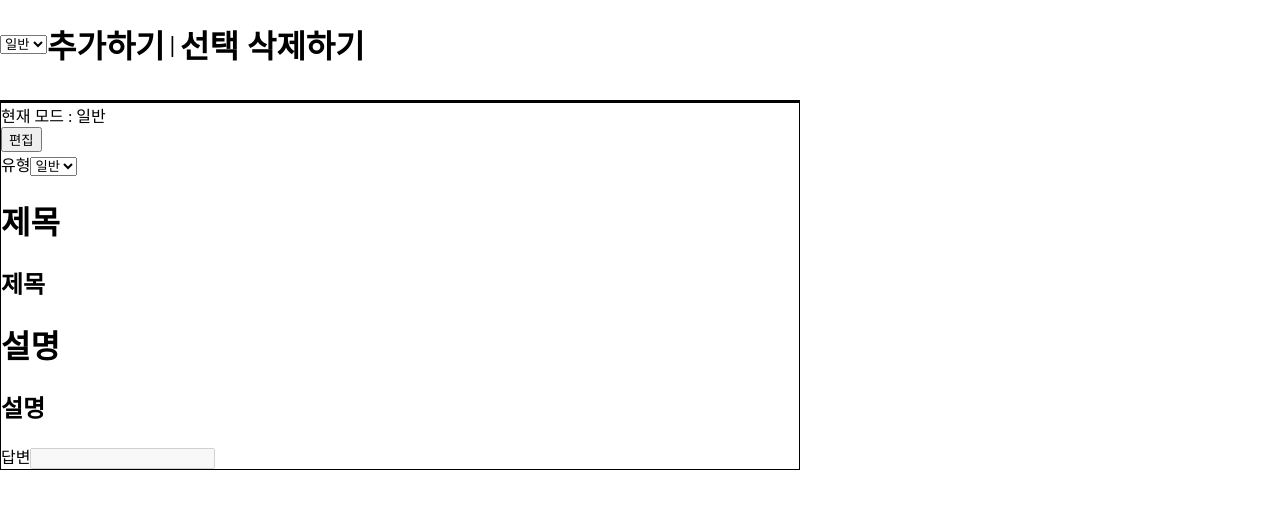
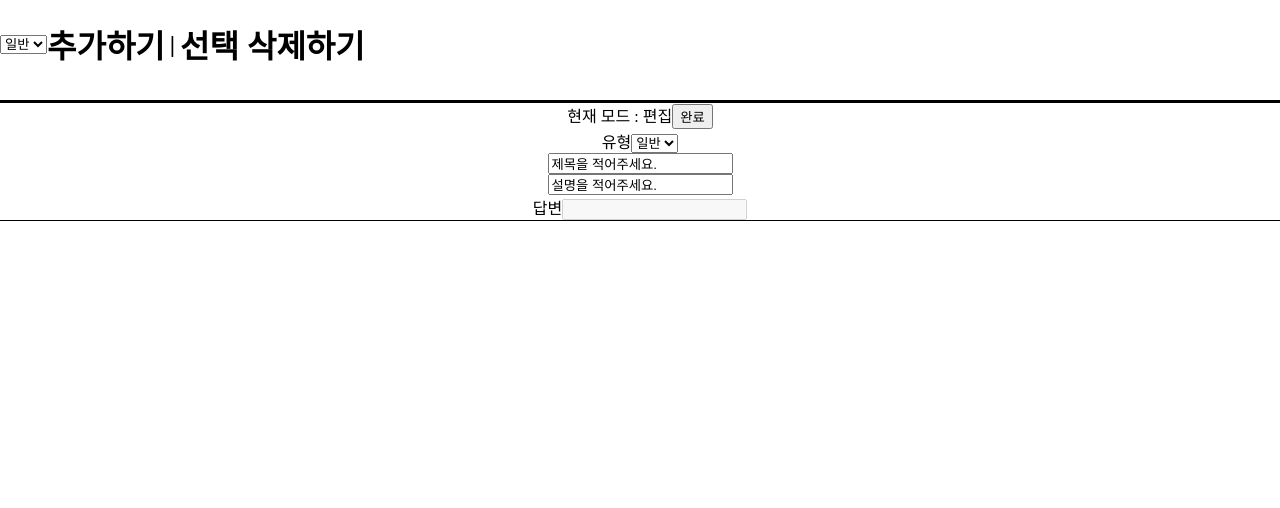
Before and after one commit to JeongYire/style-over-substance-react, a React (Create React App) app: page / in a window 1280 px wide. Shown: the top 508 px of the page. Built offline with nearby package versions, Linux system fonts and the light colour scheme.

Commit message:
add ChangeForm

```diff
--- a/src/App.tsx
+++ b/src/App.tsx
@@ -7,7 +7,7 @@ function App() {
   const height = useRef(window.screen.height);
 
   return (
-    <div id={'screen'} style={{width:width.current,minHeight:height.current}}>
+    <div id={'screen'} >
       <FormContainer />
     </div>
   );
--- a/src/components/FormContainer/FormBox/index.tsx
+++ b/src/components/FormContainer/FormBox/index.tsx
@@ -1,16 +1,18 @@
-import React, { useRef, useState } from 'react';
+import React, { useContext, useRef, useState } from 'react';
 import { BoxMode, BoxType } from '../../../types';
 import BasicForm from './BasicForm';
 import SelectForm from './SelectForm';
+import { FormToolContext } from '../../../context';
 
-export default (params : { index : number, type : BoxType }) => {
+export default (params : { id : number, type : BoxType, index : number }) => {
 
-    const [mode,SetMode] = useState<BoxMode>(BoxMode.idle);
-    const [type,SetType] = useState<BoxType>(BoxType.basic);
+    const [mode,SetMode] = useState<BoxMode>(BoxMode.edit);
 
-    const title = useRef<string>('제목');
+    const tool = useContext(FormToolContext);
+
+    const title = useRef<string>('제목을 적어주세요.');
     const titleInput = useRef<any>();
-    const content = useRef<string>('설명');
+    const content = useRef<string>('설명을 적어주세요.');
     const contentInput = useRef<any>();
 
     const CompleteEdit = () => {
@@ -20,11 +22,9 @@ export default (params : { index : number, type : BoxType }) => {
     }
 
     return (
-        <div style={{border:'1px solid black'}}>
+        <div style={{border:'1px solid black',borderLeft:0,borderRight:0,display:'flex',flexDirection:'column',justifyContent:'center',alignItems:'center'}}>
             <div>
-                <span>현재 모드 : {mode == BoxMode.idle ? '일반' : '편집'}</span>
-            </div>
-            <div>
+                <span>현재 모드 : {mode == BoxMode.idle ? '미리보기' : '편집'}</span>
                 {
                     mode == BoxMode.idle
                     ? <button onClick={() => {
@@ -33,22 +33,29 @@ export default (params : { index : number, type : BoxType }) => {
                     : <button onClick={() => CompleteEdit()}>완료</button>
                 }
             </div>
-            <span>유형</span>
-            <select defaultValue={params.type}>
-                <option value={BoxType.basic}>일반</option>
-                <option value={BoxType.select}>선택</option>
-            </select>
-            <h1>제목</h1>
+            {
+                mode == BoxMode.edit ?
+                <div>
+                    <span>유형</span>
+                    <select defaultValue={params.type} onChange={() => {
+                        console.log('onchange');
+                        tool.changeForm(params.id,params.type == BoxType.select ? BoxType.basic : BoxType.select);
+                    }}>
+                        <option value={BoxType.basic}>일반</option>
+                        <option value={BoxType.select}>선택</option>
+                    </select>
+                </div>
+                 : null
+            }
             {
                 mode == BoxMode.idle
-                ? <h2>{title.current}</h2>
-                : <input ref={titleInput} defaultValue={title.current} />
+                ? <h2>{params.index}. {title.current}</h2>
+                : <input ref={titleInput} defaultValue={title.current} placeholder='제목을 적어주세요.'/>
             }
-            <h1>설명</h1>
             {
                 mode == BoxMode.idle
                 ? <h2>{content.current}</h2>
-                : <input ref={contentInput} defaultValue={content.current}/>
+                : <input ref={contentInput} defaultValue={content.current} placeholder='설명을 적어주세요.'/>
             }
             {
                 params.type == BoxType.basic
--- a/src/components/FormContainer/FormHeader/index.tsx
+++ b/src/components/FormContainer/FormHeader/index.tsx
@@ -1,10 +1,12 @@
-import { createRef } from "react";
+import { createRef, useContext } from "react";
 import { BoxType, FormTool } from "../../../types";
 import Header from '../../../styles/Header.module.css';
+import { FormToolContext } from "../../../context";
 
-export default (props : { tool : FormTool }) => {
+export default () => {
 
     const selectRef = createRef<HTMLSelectElement>();
+    const tool = useContext(FormToolContext)
 
     return(
     <div id={Header.mainHeader}>
@@ -15,7 +17,7 @@ export default (props : { tool : FormTool }) => {
           </select>
           <h1 onClick={() => {
             let type : number = Number(selectRef.current?.value);
-            props.tool.addForm(type);
+            tool.addForm(type);
           }}>{'추가하기'}</h1>
           <h2 style={{marginLeft:5,marginRight:5}}>|</h2>
           <h1 onClick={() => {
--- a/src/components/FormContainer/index.tsx
+++ b/src/components/FormContainer/index.tsx
@@ -1,45 +1,61 @@
-import React, { createRef, forwardRef, useRef, useState } from 'react';
-import { BoxType, FormTool } from '../../types';
+import React, { createRef, forwardRef, useCallback, useRef, useState } from 'react';
+import { BoxType, FormBoxInfo, FormTool } from '../../types';
 import Header from '../styles/Header.module.css';
 import FormBox from './FormBox';
 import FormHeader from './FormHeader';
+import { FormToolContext } from '../../context';
 
 function App() {
 
-  const width = useRef(window.screen.width);
-  const height = useRef(window.screen.height);
+  const boxIndex = useRef<number>(0);
+  const [boxArray,SetBoxArray] = useState<FormBoxInfo[]>([{id : 0, type : BoxType.basic}]);
+  console.log(boxArray);
 
-  const [boxArray,SetBoxArray] = useState<BoxType[]>([BoxType.basic]);
-
-  return (
-    <div id={'screen'} style={{width:width.current,minHeight:height.current}}>
-      <FormHeader tool={
-        {
+  const formTool = useCallback<() => FormTool>(() => {
+    const value : FormTool = {
       addForm : (type) => {
         console.log("addForm");
 
         if(type == BoxType.basic){
             console.log("일반");
-                    SetBoxArray((array) => [...array,BoxType.basic])
+            const newBox : FormBoxInfo = { id : boxIndex.current +1, type : type }
+            boxIndex.current += 1;
+            SetBoxArray((array) => [...array,newBox])
         }
         if(type == BoxType.select){
             console.log("노일반");
-                    SetBoxArray((array) => [...array,BoxType.select])
+            const newBox : FormBoxInfo = { id : boxIndex.current +1, type : type }
+            boxIndex.current += 1;
+            SetBoxArray((array) => [...array,newBox])
         }
     },
     deleteForm : () => {
         console.log("deleteForm");
+    },
+    changeForm : (id,changeType) => {
+      console.log("changeForm");
+      const targetBox : FormBoxInfo = boxArray.find( obj => obj.id == id ) as FormBoxInfo;
+      targetBox.type = changeType;
+      SetBoxArray((array) => [...array])
     }
-        }
-      } />
+    };
+
+    return value;
+},[boxArray.length]);
+
+  return (
+    <div id={'screen'}>
+      <FormToolContext.Provider value={formTool()}>
+        <FormHeader/>
         <div>
               {
                   boxArray.map((obj,index) => {
                       console.log("반복중" + index);
-                    return <FormBox index={index} key={index} type={obj}/>;
+                      return <FormBox index={index+1} id={obj.id} key={index} type={obj.type}/>;
                   })
               }
       </div>
+      </FormToolContext.Provider>
     </div>
   );
 }
--- /dev/null
+++ b/src/context/index.tsx
@@ -0,0 +1,10 @@
+import { createContext } from "react";
+import { FormTool } from "../types";
+
+const FormToolContext = createContext<FormTool>({
+    addForm : () => {},
+    changeForm : () => {},
+    deleteForm : () => {}
+})
+
+export { FormToolContext };
--- a/src/types/index.tsx
+++ b/src/types/index.tsx
@@ -8,8 +8,14 @@ enum BoxType{
 
 type FormTool = {
     addForm : (type : BoxType) => void,
-    deleteForm : () => void
+    deleteForm : () => void,
+    changeForm : (id : number,changeType : BoxType) => void,
+}
+
+type FormBoxInfo = {
+    id : number,
+    type : BoxType,
 }
 
 export {BoxMode,BoxType}
-export type {FormTool};
+export type {FormTool,FormBoxInfo};
```
Lines whose indentation alone changed are shown as unchanged.
